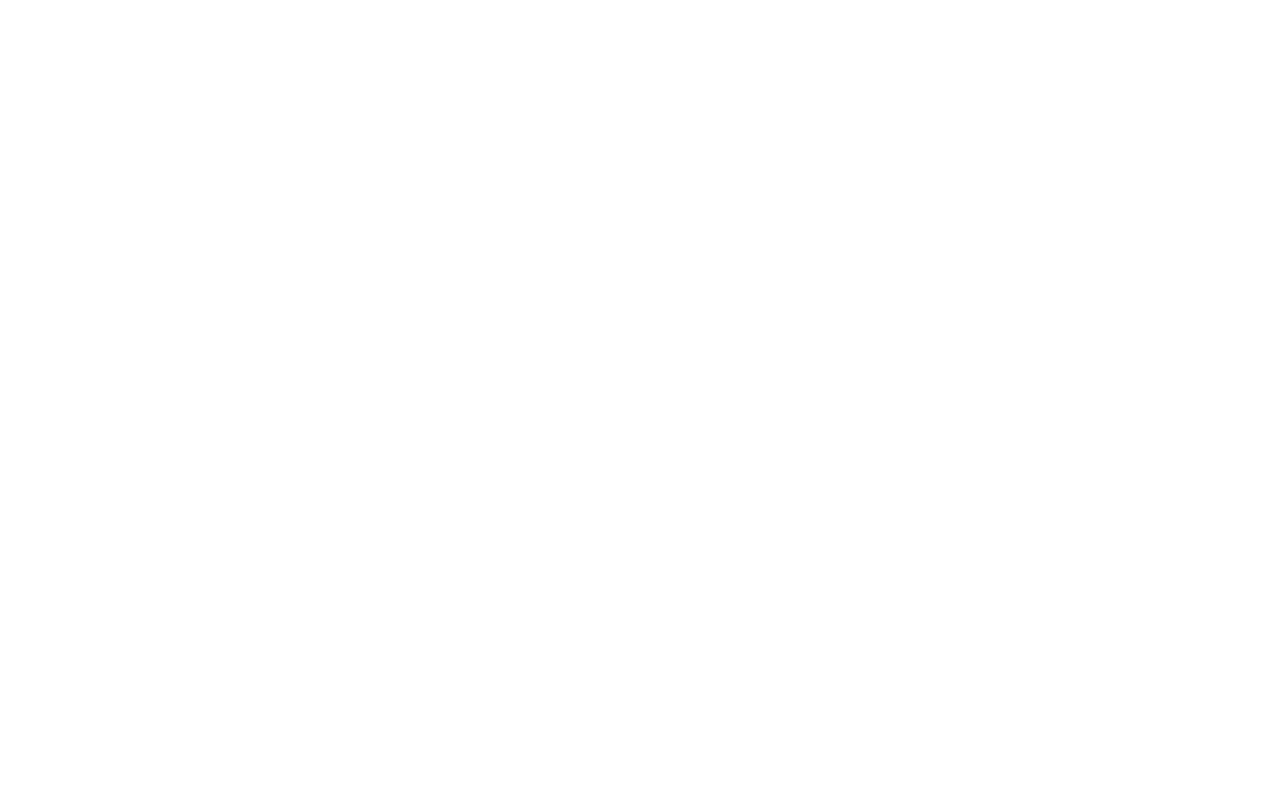
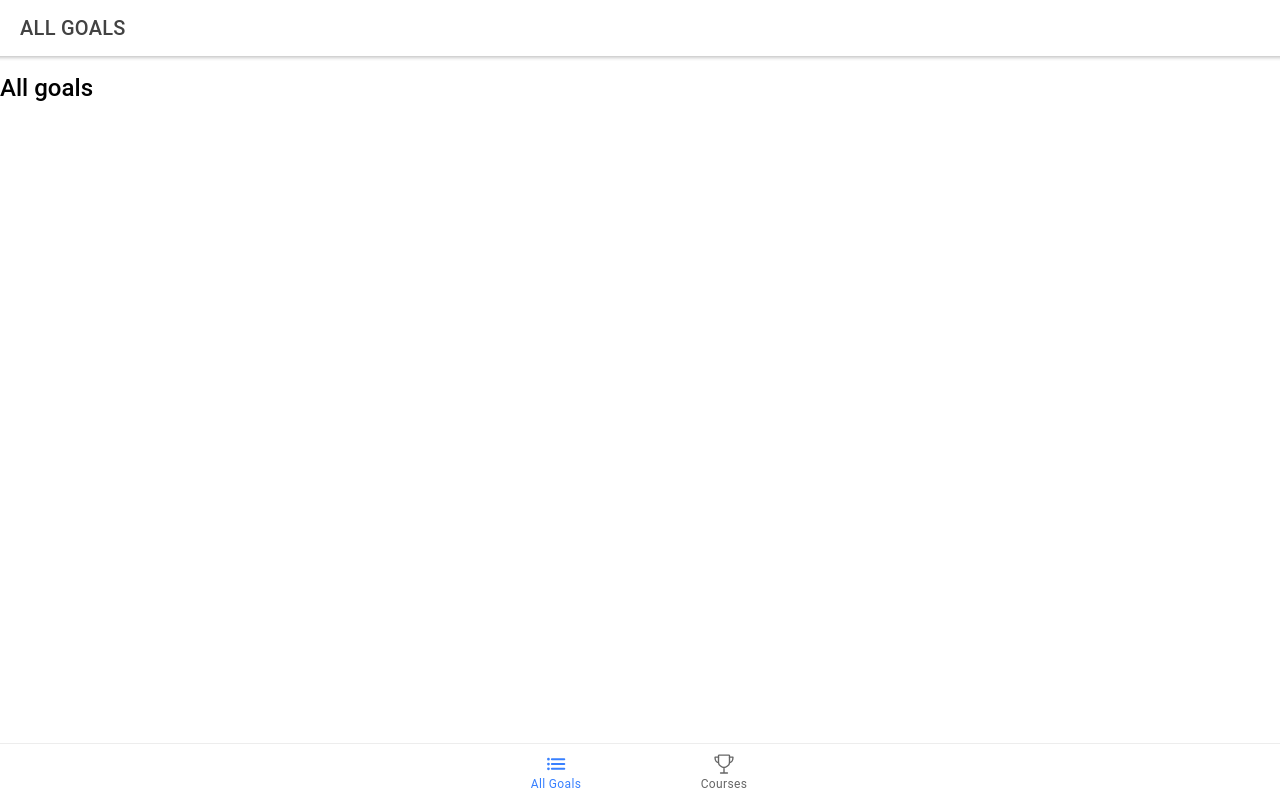
Before and after one commit to onegrit/course-app, a React (Create React App) app: page /all-goals in a window 1280 px wide. Built offline with nearby package versions, Linux system fonts and the light colour scheme.

Commit message:
feat(app): add Tabs and  AllGoals compponent

```diff
--- a/src/App.tsx
+++ b/src/App.tsx
@@ -1,8 +1,16 @@
 import React from "react";
-import { Route } from "react-router-dom";
+import { Route, Redirect } from "react-router-dom";
 import { IonReactRouter } from "@ionic/react-router";
-import { IonApp, IonRouterOutlet } from "@ionic/react";
-
+import {
+  IonApp,
+  IonIcon,
+  IonLabel,
+  IonRouterOutlet,
+  IonTabBar,
+  IonTabButton,
+  IonTabs,
+} from "@ionic/react";
+import { list, trophyOutline } from "ionicons/icons";
 /* Core CSS required for Ionic components to work properly */
 import "@ionic/react/css/core.css";
 
@@ -23,18 +31,35 @@ import "@ionic/react/css/display.css";
 import "./theme/variables.css";
 import Courses from "./pages/Courses";
 import CourseGoals from "./pages/CourseGoals";
+import AllGoals from "./pages/AllGoals";
 
 const App: React.FC = () => (
   <IonApp>
     <IonReactRouter>
+      <IonTabs>
         <IonRouterOutlet>
-        <Route path="/" exact>
+          <Route path="/courses" exact>
             <Courses />
+          </Route>
+          <Route path="/all-goals" exact>
+            <AllGoals />
           </Route>
           <Route path="/course-goals">
             <CourseGoals />
           </Route>
+          <Redirect to="/courses" />
         </IonRouterOutlet>
+        <IonTabBar slot="bottom">
+          <IonTabButton href="/all-goals" tab="all-goals">
+            <IonIcon icon={list} />
+            <IonLabel>All Goals</IonLabel>
+          </IonTabButton>
+          <IonTabButton href="/courses" tab="courses">
+            <IonIcon icon={trophyOutline} />
+            <IonLabel>Courses</IonLabel>
+          </IonTabButton>
+        </IonTabBar>
+      </IonTabs>
     </IonReactRouter>
   </IonApp>
 );
--- /dev/null
+++ b/src/pages/AllGoals.tsx
@@ -0,0 +1,25 @@
+import {
+  IonContent,
+  IonHeader,
+  IonPage,
+  IonTitle,
+  IonToolbar,
+} from "@ionic/react";
+import React from "react";
+
+const AllGoals: React.FC = () => {
+  return (
+    <IonPage>
+      <IonHeader>
+        <IonToolbar>
+          <IonTitle>ALL GOALS</IonTitle>
+        </IonToolbar>
+      </IonHeader>
+      <IonContent>
+        <h2>All goals</h2>
+      </IonContent>
+    </IonPage>
+  );
+};
+
+export default AllGoals;
```
Lines whose indentation alone changed are shown as unchanged.
